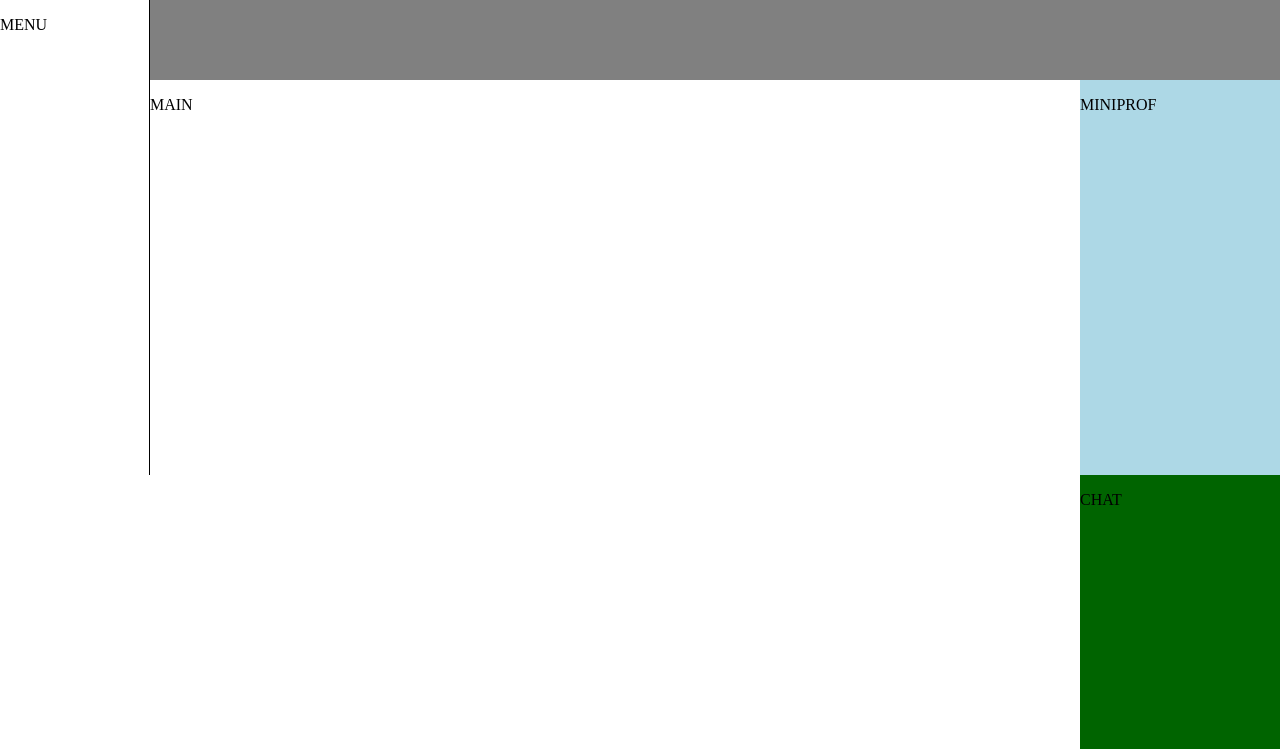
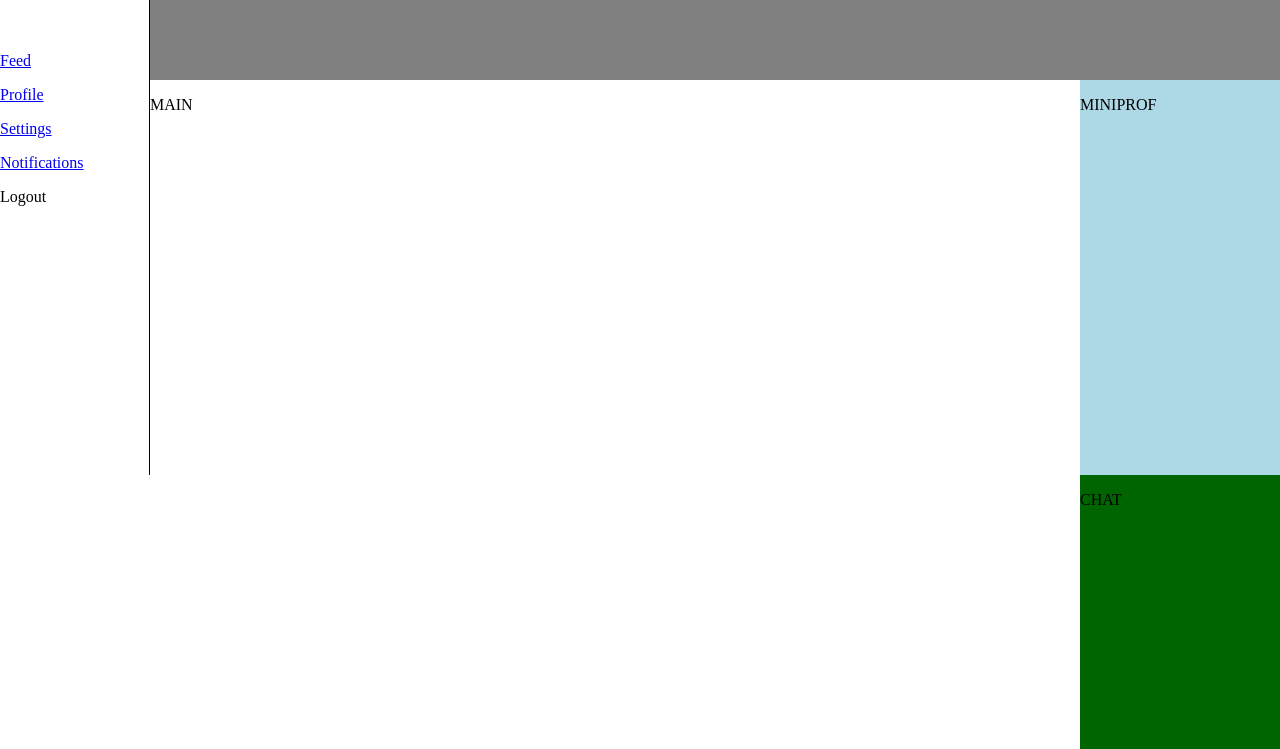
Before and after one commit to mscott44/WYA, a Python web app: template templates/feed-page.html in a window 1280 px wide. Shown: the top 749 px of the page. Run offline with Jinja, Linux system fonts and the light colour scheme; the template is opened without the code that fills it, so the values that code supplies are empty.

Commit message:
Linked html pages to nav

```diff
--- a/templates/feed-page.html
+++ b/templates/feed-page.html
@@ -12,7 +12,15 @@
     </section>
 
     <section id="menu">
-      <p>MENU</p>
+      <p>
+        <option>
+          <p><a href=templates/feed-page.html>Feed</a></p>
+          <p><a href=templates/profile-page.html>Profile</a></p>
+          <p><a href=templates/settings-page.html>Settings</a></p>
+          <p><a href=templates/notification-page.html>Notifications</a></p>
+          <p>Logout</p>
+        </option>
+      </p>
     </section>
 
     <section id="main">
```
